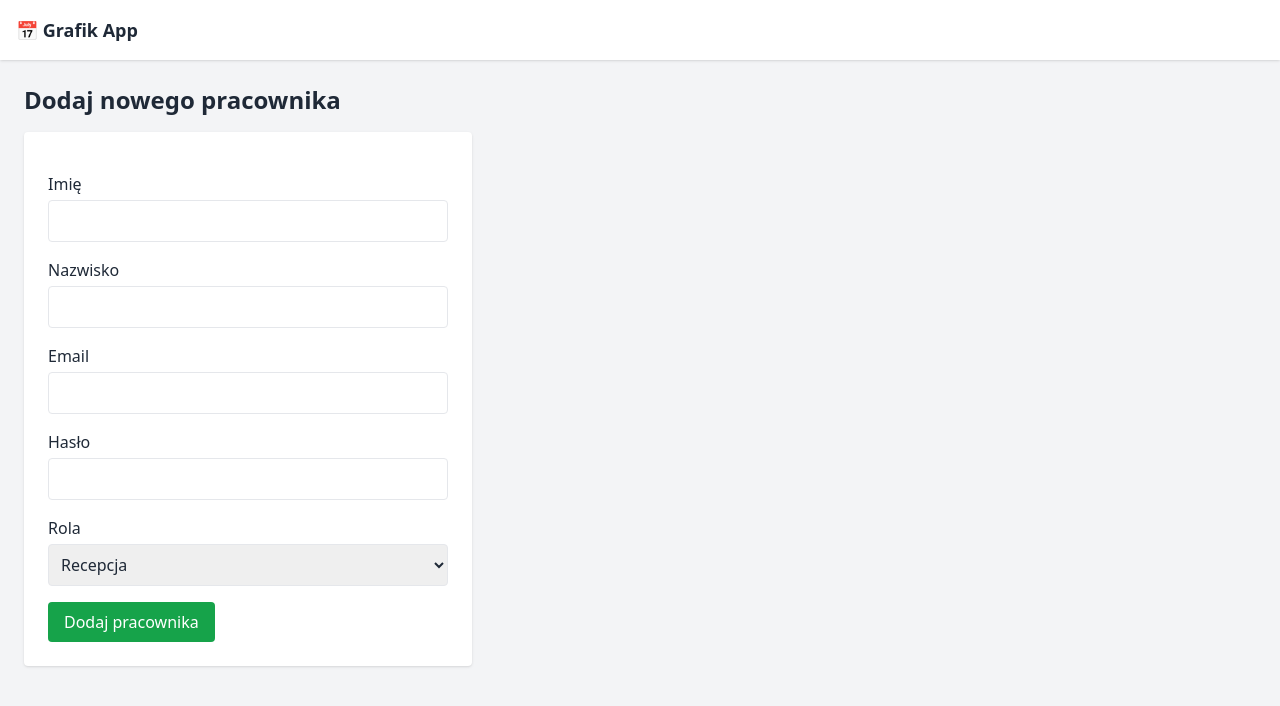
After one commit to Flesner96/hevelia-grafik, a Flask app: template app/templates/dodaj_pracownika.html in a window 1280 px wide. The commit adds this page. Shown: the top 706 px of the page. Run offline with Flask 3, Linux system fonts and the light colour scheme; the template is opened without the code that fills it: values that come from a table or form of the project are taken from there, others are empty; some libraries are stand-ins or nearby versions.

Commit message:
add list of workers and add form for new ones

```diff
--- /dev/null
+++ b/app/forms.py
@@ -0,0 +1,15 @@
+from flask_wtf import FlaskForm
+from wtforms import StringField, PasswordField, SubmitField, SelectField
+from wtforms.validators import DataRequired, Email, Length
+
+class DodajPracownikaForm(FlaskForm):
+    imie = StringField("Imię", validators=[DataRequired()])
+    nazwisko = StringField("Nazwisko", validators=[DataRequired()])
+    email = StringField("Email", validators=[DataRequired(), Email()])
+    haslo = PasswordField("Hasło", validators=[DataRequired(), Length(min=6)])
+    rola = SelectField("Rola", choices=[
+        ("recepcja", "Recepcja"),
+        ("saunamistrz", "Saunamistrz"),
+        ("bar", "Bar")
+    ])
+    submit = SubmitField("Dodaj pracownika")
--- a/app/templates/dashboard.html
+++ b/app/templates/dashboard.html
@@ -4,6 +4,6 @@
   <h2>Witaj {{ user.imie }} {{ user.nazwisko }}</h2>
   <p>Twoja rola: {{ user.rola }}</p>
   {% if user.rola == 'manager' %}
-    <a href="{{ url_for('main.dodaj_pracownika') }}">➕ Dodaj pracownika</a>
+    <a href="{{ url_for('main.pracownicy') }}">👥 Pracownicy</a>
   {% endif %}
 {% endblock %}
--- /dev/null
+++ b/app/templates/dodaj_pracownika.html
@@ -0,0 +1,37 @@
+{% extends 'base.html' %}
+{% block content %}
+  <h2 class="text-2xl font-bold mb-4">Dodaj nowego pracownika</h2>
+
+  <form method="POST" class="max-w-md bg-white p-6 shadow rounded space-y-4">
+    {{ form.csrf_token }}
+
+    <div>
+      {{ form.imie.label(class="block mb-1") }}
+      {{ form.imie(class="w-full border p-2 rounded") }}
+    </div>
+
+    <div>
+      {{ form.nazwisko.label(class="block mb-1") }}
+      {{ form.nazwisko(class="w-full border p-2 rounded") }}
+    </div>
+
+    <div>
+      {{ form.email.label(class="block mb-1") }}
+      {{ form.email(class="w-full border p-2 rounded") }}
+    </div>
+
+    <div>
+      {{ form.haslo.label(class="block mb-1") }}
+      {{ form.haslo(class="w-full border p-2 rounded") }}
+    </div>
+
+    <div>
+      {{ form.rola.label(class="block mb-1") }}
+      {{ form.rola(class="w-full border p-2 rounded") }}
+    </div>
+
+    <div>
+      {{ form.submit(class="bg-green-600 text-white px-4 py-2 rounded hover:bg-green-700") }}
+    </div>
+  </form>
+{% endblock %}
```
Also changed, not shown: app/routes.py (+40 -3 lines), app/templates/pracownicy.html (added, +31 -0 lines).
